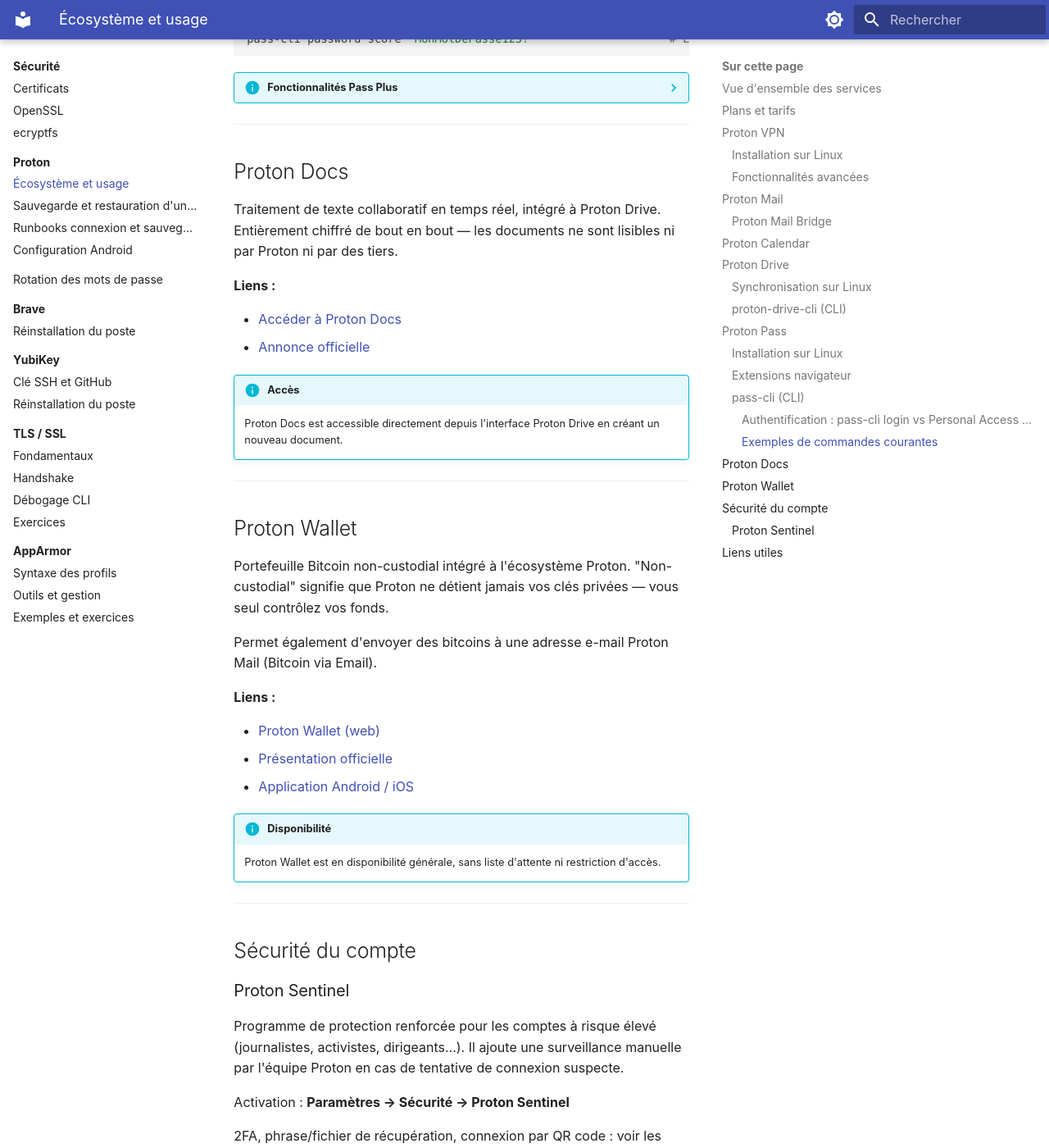
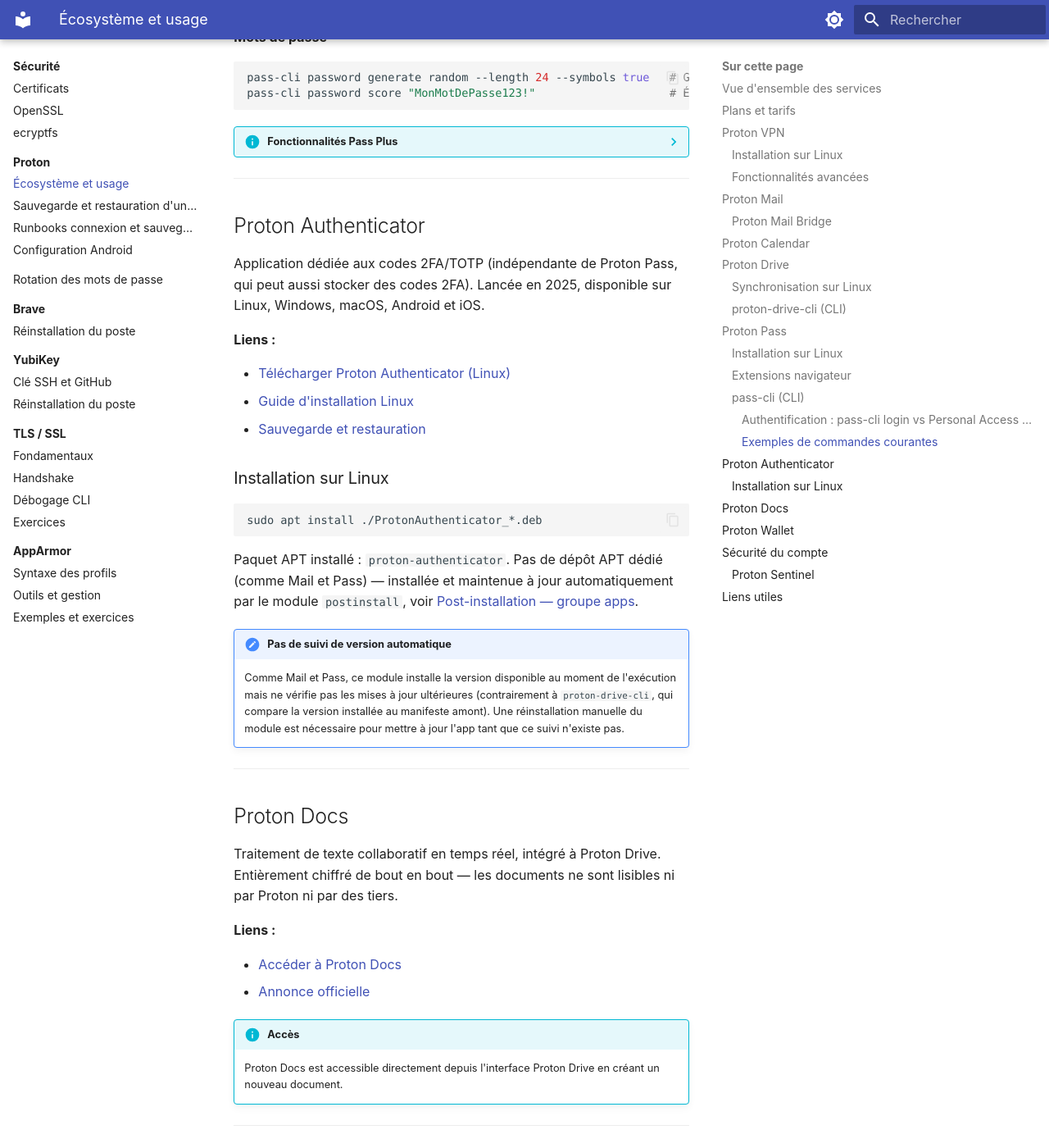
Before and after one commit to namnetes/alm_notes, an MkDocs documentation site: the page built from docs/securite/proton/ecosysteme.md, in a window 1280 px wide and 1400 px high, scrolled down 9654 px. Shown: the whole window at 82% size. Built offline with MkDocs 1.6.1 and Material for MkDocs 9.7.7, drawn with Linux system fonts in a browser that asks for light colours; some of the changed text lies outside the part shown.

Commit message:
docs(proton): document Proton Authenticator installation
Adds an "Proton Authenticator" section to the Proton ecosystem doc and
corrects the postinstall step 27 row from 3 to 4 packages, matching the
alm_tools postinstall change.

Co-Authored-By: Claude Sonnet 5 <noreply@anthropic.com>

````diff
--- a/docs/securite/proton/ecosysteme.md
+++ b/docs/securite/proton/ecosysteme.md
@@ -15,6 +15,7 @@ Tous les services partagent un compte unique sur [proton.me](https://proton.me)
 | [Proton Calendar](#proton-calendar) | Agenda chiffré | Web, Android, iOS |
 | [Proton Drive](#proton-drive) | Stockage cloud chiffré | Web, Linux, Windows, macOS, Android, iOS |
 | [Proton Pass](#proton-pass) | Gestionnaire de mots de passe | Linux, Windows, macOS, Android, iOS, extensions navigateur |
+| [Proton Authenticator](#proton-authenticator) | Authentification à deux facteurs (2FA/TOTP) | Linux, Windows, macOS, Android, iOS |
 | [Proton Docs](#proton-docs) | Traitement de texte collaboratif chiffré | Web |
 | [Proton Wallet](#proton-wallet) | Portefeuille Bitcoin | Web, Android, iOS |
 
@@ -404,6 +405,38 @@ pass-cli password score "MonMotDePasse123!"                    # Évaluer la rob
 
 ---
 
+## Proton Authenticator
+
+Application dédiée aux codes 2FA/TOTP (indépendante de Proton Pass, qui
+peut aussi stocker des codes 2FA). Lancée en 2025, disponible sur Linux,
+Windows, macOS, Android et iOS.
+
+**Liens :**
+
+- [Télécharger Proton Authenticator (Linux)](https://proton.me/authenticator/download)
+- [Guide d'installation Linux](https://proton.me/support/set-up-proton-authenticator-linux)
+- [Sauvegarde et restauration](runbooks-recuperation.md#24-sauvegarder-proton-authenticator)
+
+### Installation sur Linux
+
+```bash
+sudo apt install ./ProtonAuthenticator_*.deb
+```
+
+Paquet APT installé : `proton-authenticator`. Pas de dépôt APT dédié
+(comme Mail et Pass) — installée et maintenue à jour automatiquement par
+le module `postinstall`, voir
+[Post-installation — groupe apps](../../systeme/ubuntu/alm_tools/postinstall/post-installation.md).
+
+!!! note "Pas de suivi de version automatique"
+    Comme Mail et Pass, ce module installe la version disponible au
+    moment de l'exécution mais ne vérifie pas les mises à jour ultérieures
+    (contrairement à `proton-drive-cli`, qui compare la version installée
+    au manifeste amont). Une réinstallation manuelle du module est
+    nécessaire pour mettre à jour l'app tant que ce suivi n'existe pas.
+
+---
+
 ## Proton Docs
 
 Traitement de texte collaboratif en temps réel, intégré à Proton Drive. Entièrement chiffré de bout en bout — les documents ne sont lisibles ni par Proton ni par des tiers.
````
Also changed, not shown: docs/systeme/ubuntu/alm_tools/postinstall/post-installation.md (+1 -1 lines).
